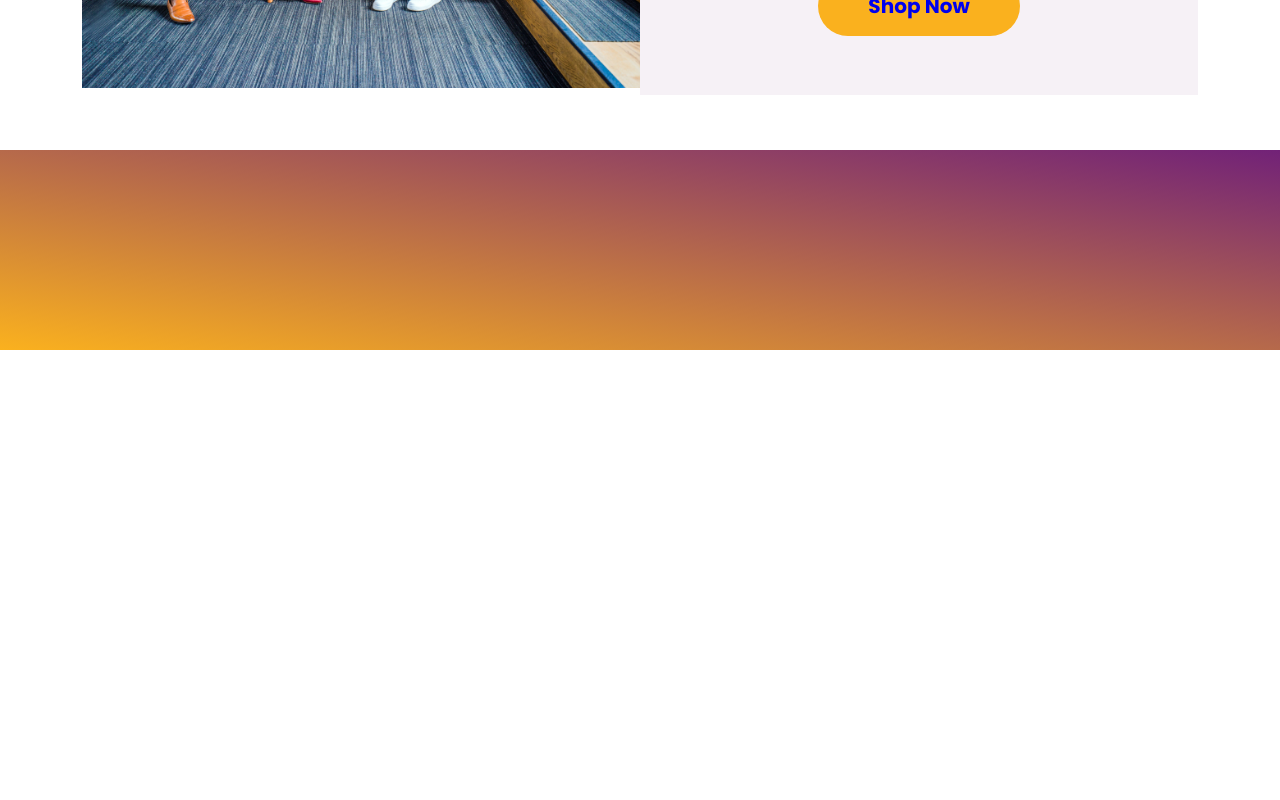
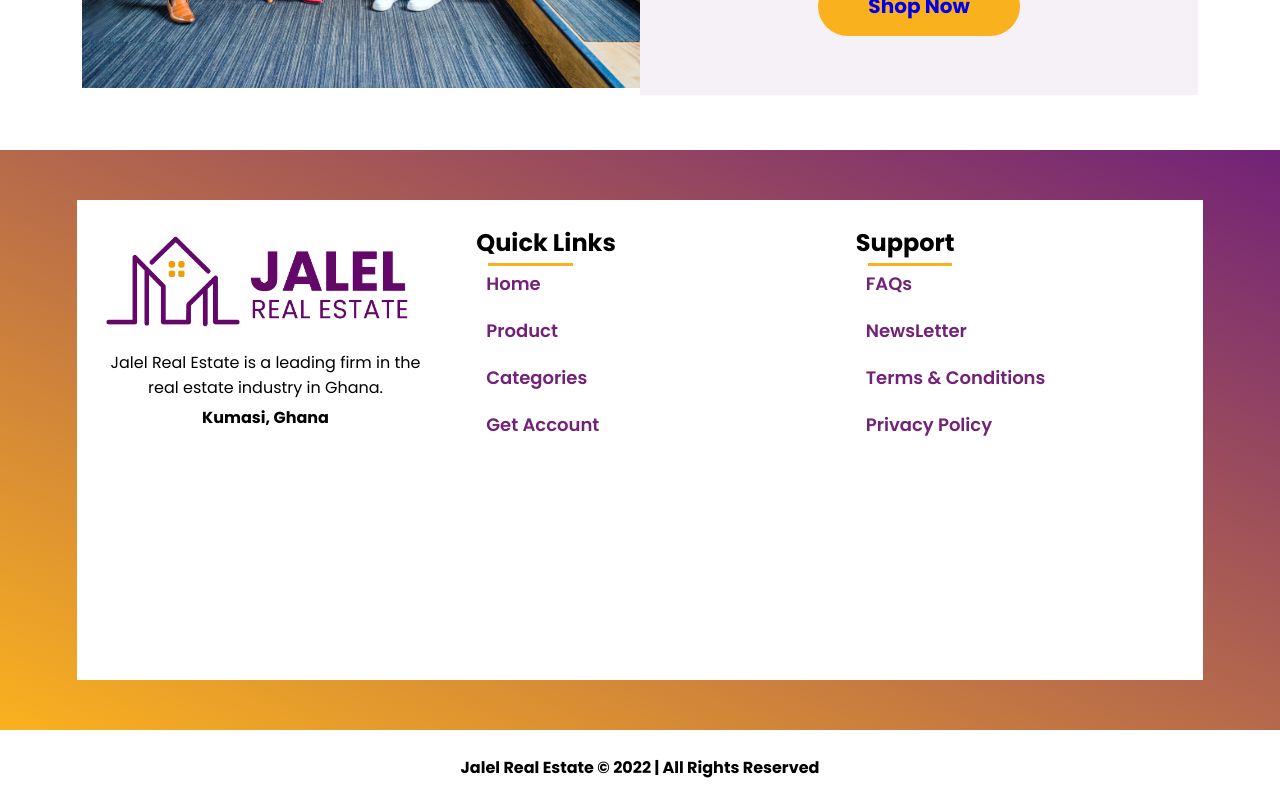
Before and after one commit to Kwarto/jalel, a React (Create React App) app: page / in a window 1280 px wide. Shown: the part 2486-3286 px from the top of the page. Before the commit the page ends 2836 px from the top, so only its background shows below. Built offline with nearby package versions, Linux system fonts and the light colour scheme.

Commit message:
added footer component to homepage

```diff
--- a/src/components/Footer/Footer.jsx
+++ b/src/components/Footer/Footer.jsx
@@ -1,10 +1,46 @@
 import React from 'react'
-import {FooterWrapper} from './FooterElement'
+import {FooterWrapper, FooterContentContainer, FooterArticle, ArticleWrap, Ftext, Flist, FooterCopy} from './FooterElement'
+import FooterLogo from '../../images/jalel-real-estate-logoWT.png'
 function Footer() {
   return (
-    <FooterWrapper>
-
+   <>
+     <FooterWrapper>
+      <FooterContentContainer className='container col-md-3'>
+         <FooterArticle>
+          <ArticleWrap>
+            <img src={FooterLogo} alt="" />
+            <Ftext>Jalel Real Estate is a leading firm in the real estate industry in Ghana.</Ftext>
+             <Ftext><strong>Kumasi, Ghana</strong></Ftext>
+          </ArticleWrap>
+         </FooterArticle>
+         <FooterArticle>
+          <ArticleWrap>
+            <h2>Quick Links</h2>
+            <Flist>
+            <a href="/">Home</a>
+            <a href="/">Product</a>
+            <a href="/">Categories</a>
+            <a href="/">Get Account</a>
+            </Flist>
+          </ArticleWrap>
+         </FooterArticle>
+         <FooterArticle>
+          <ArticleWrap>
+            <h2>Support</h2>
+            <Flist>
+            <a href="/">FAQs</a>
+            <a href="/">NewsLetter</a>
+            <a href="/">Terms & Conditions</a>
+            <a href="/">Privacy Policy</a>
+            </Flist>
+          </ArticleWrap>
+         </FooterArticle>
+      </FooterContentContainer>
     </FooterWrapper>
+    <FooterCopy>
+        <Ftext><strong>Jalel Real Estate &copy; 2022 | All Rights Reserved </strong></Ftext>
+    </FooterCopy>
+   </>
   )
 }
 
--- a/src/components/Footer/FooterElement.jsx
+++ b/src/components/Footer/FooterElement.jsx
@@ -1,6 +1,53 @@
 import styled from "styled-components";
 
 export const FooterWrapper = styled.div`
-    padding: 100px 0;
+    padding: 50px 0;
     background: linear-gradient(to top right, var(--main-bg-f), var(--main-bg));
 `
+
+export const FooterContentContainer = styled.div`
+ background: var(--text-color-f);
+ min-height: 60vh;
+ padding: 10px;
+`
+
+export const FooterArticle = styled.div`
+ padding-top: 15px;
+ margin-left: 10px;
+`
+
+export const ArticleWrap = styled.article`
+ h2{
+    position: relative;
+    &:after{
+        content: '';
+        position: absolute;
+        bottom: -6px;
+        left: 12px;
+        width: 25%;
+        height: 3px;
+        background: var(--main-bg-f);
+    }
+ }
+`
+export const Ftext = styled.p`
+ text-align: center;
+ padding-top: 5px;
+`
+export const Flist = styled.div`
+ margin-left: 10px;
+ a{
+    display: flex;
+    flex-flow: column;
+    padding: 10px 0;
+    color: var(--main-bg);
+    font-size: 18px;
+    font-weight: 600;
+ }
+`
+
+
+export const FooterCopy = styled.div`
+ background: var(--text-color-f);
+ padding: 20px 0;
+`
```
